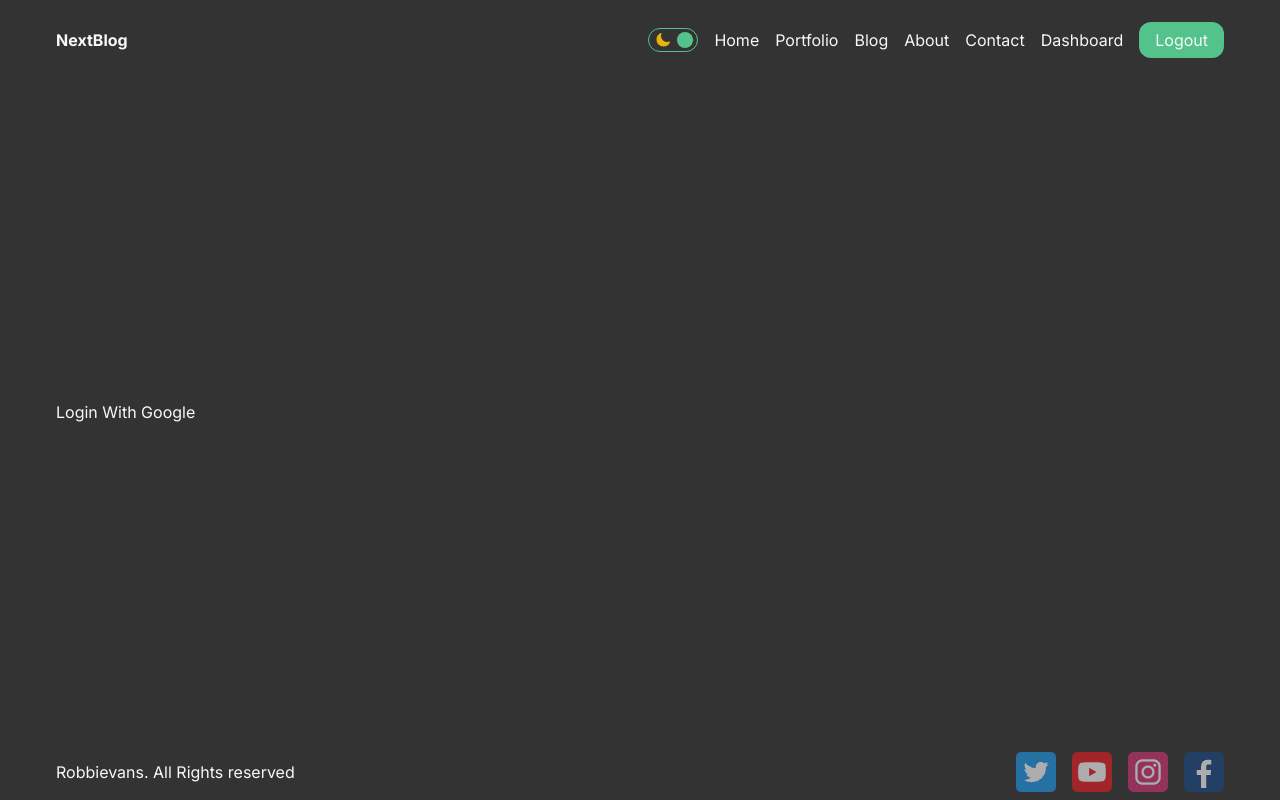
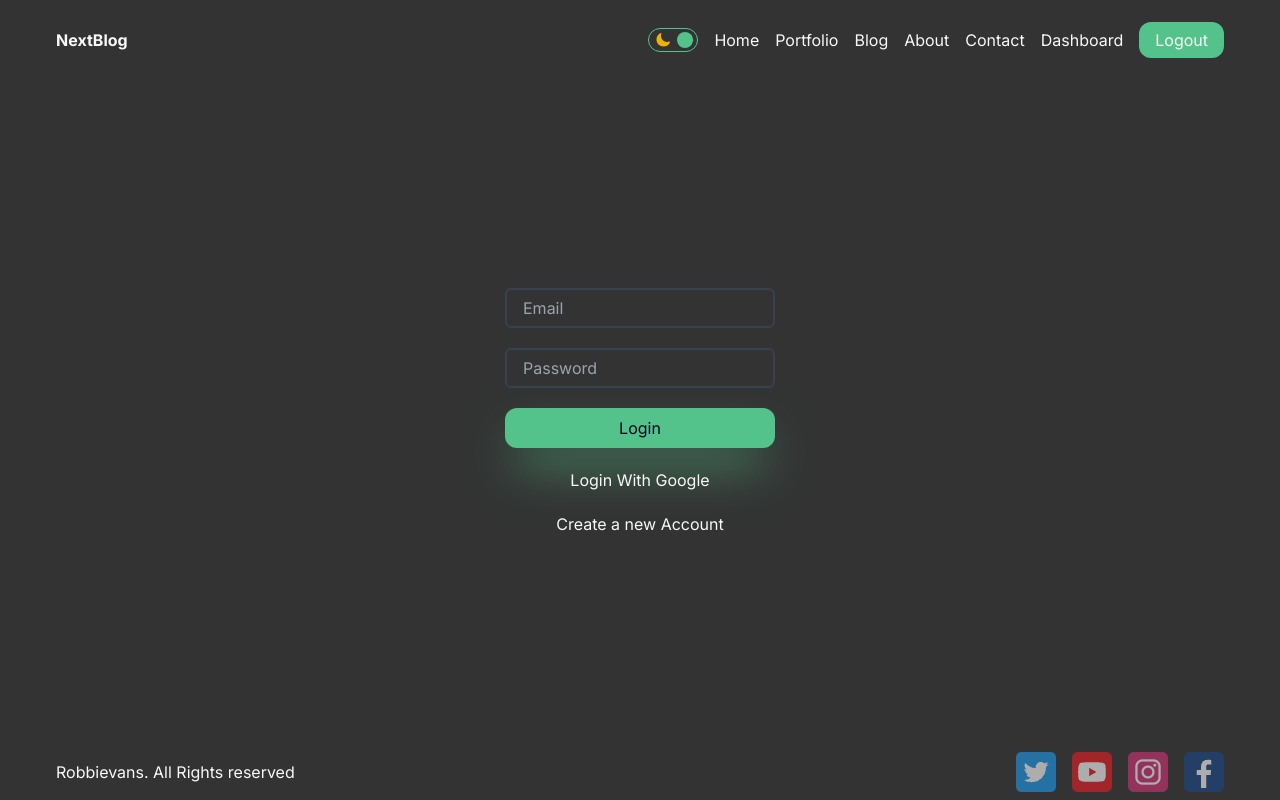
Before and after one commit to EvansRobbie/NextJs-Blog, a Next.js app: page /dashboard/login in a window 1280 px wide. Built offline with nearby package versions, Linux system fonts and the light colour scheme.

Commit message:
login with credentials and next auth

```diff
--- a/src/app/api/auth/[...nextauth]/route.ts
+++ b/src/app/api/auth/[...nextauth]/route.ts
@@ -1,13 +1,50 @@
-import NextAuth from "next-auth"
-import GoogleProvider from "next-auth/providers/google"
+import NextAuth from "next-auth";
+import CredentialsProvider from "next-auth/providers/credentials";
+import connect from "@/utils/db";
+import User from "@/models/User";
+import bcrypt from 'bcryptjs';
+
+// const credentialsProvider = createCredentialsProvider();
+
 const handler = NextAuth({
   // Configure one or more authentication providers
   providers: [
-    GoogleProvider({
-      clientId: process.env.Google_ID as string,
-      clientSecret: process.env.Google_SECRET as string,
-    }),
-    // ...add more providers here
+    CredentialsProvider({
+      id: "credentials",
+      name: "Credentials",
+      credentials: {
+        email: { label: "Email", type: "text", placeholder: "email@example.com" },
+        password: { label: "Password", type: "password" },
+      },
+      async authorize(credentials: Record<"email" | "password", string> | undefined) {
+        await connect();
+        try {
+          const user = await User.findOne({
+            email: credentials?.email
+          });
+          if (user) {
+            // check password
+            if (credentials?.password && user.password){
+
+              const passOk = await bcrypt.compare(credentials?.password, user.password);
+              if (passOk) {
+                return user;
+              } else {
+                throw new Error("Wrong credentials");
+              }
+            }
+          } else {
+            throw new Error("User not found!");
+          }
+        } catch (error:any) {
+          throw new Error(error);
+        }
+      }
+    })
   ],
-})
-export {handler as GET, handler as POST}
+  pages: {
+    error: "/dashboard/login",
+  },
+});
+
+export { handler as GET, handler as POST };
--- a/src/app/dashboard/(auth)/login/page.tsx
+++ b/src/app/dashboard/(auth)/login/page.tsx
@@ -1,13 +1,54 @@
-"use client"
-import { signIn } from 'next-auth/react'
-import React from 'react'
+"use client";
+import { signIn } from "next-auth/react";
+import Link from "next/link";
+import { useRouter } from "next/navigation";
+import React, { useState } from "react";
 
 const Login = () => {
+  const router = useRouter();
+  const [email, setEmail] = useState<string>("");
+  const [password, setPassword] = useState<string>("");
+  const [err, setErr] = useState<boolean>(false);
+  const handleSubmit = async (e: React.FormEvent<HTMLFormElement>) => {
+    e.preventDefault();
+    // console.log(email, password, username)
+    try {
+      signIn("credentials", {
+        email,
+        password,
+      });
+      router.push("/dashboard");
+    } catch (error) {
+      console.log(error);
+      setErr(true);
+    }
+  };
   return (
-    <div>
-      <button onClick={() => signIn("google")}>Login With Google</button>
+    <div className="flex w-full h-full items-center gap-5 flex-col justify-center ">
+      <form className="flex flex-col gap-5" onSubmit={handleSubmit}>
+        <input
+          type="email"
+          onChange={(e) => setEmail(e.target.value)}
+          placeholder="Email"
+          required
+        />
+        <input
+          type="password"
+          onChange={(e) => setPassword(e.target.value)}
+          placeholder="Password"
+          required
+        />
+        <button className="py-2 rounded-xl text-slate-950 active:scale-110  duration-300 ease-in shadow-2xl shadow-secondary hover:shadow-slate-400 px-4 bg-secondary max-w-full">
+          Login
+        </button>
+      </form>
+      {err && "something went wrong"}
+      <div>
+        <button onClick={() => signIn("google")}>Login With Google</button>
+      </div>
+      <Link href="/dashboard/login">Create a new Account</Link>
     </div>
-  )
-}
+  );
+};
 
-export default Login
+export default Login;
```
